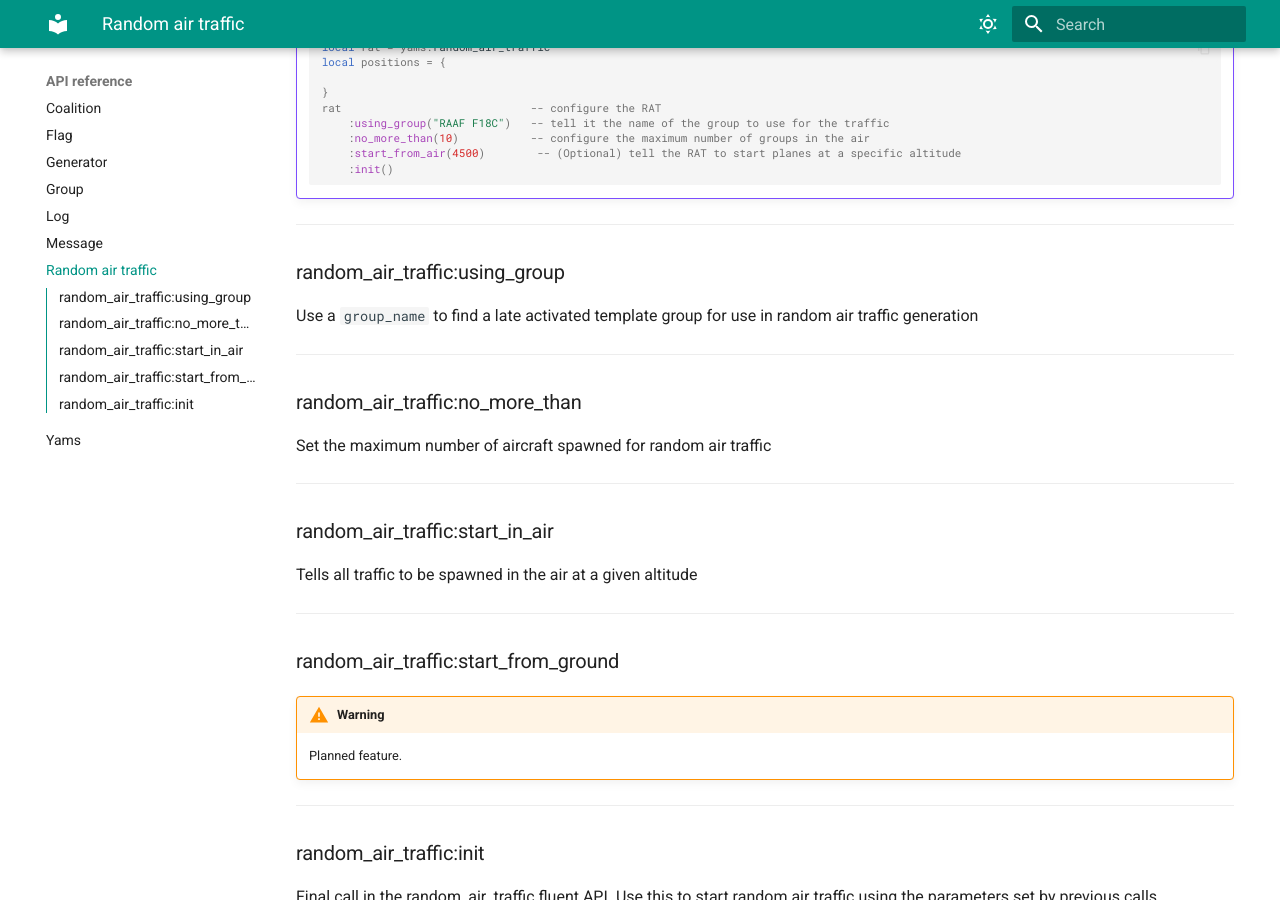
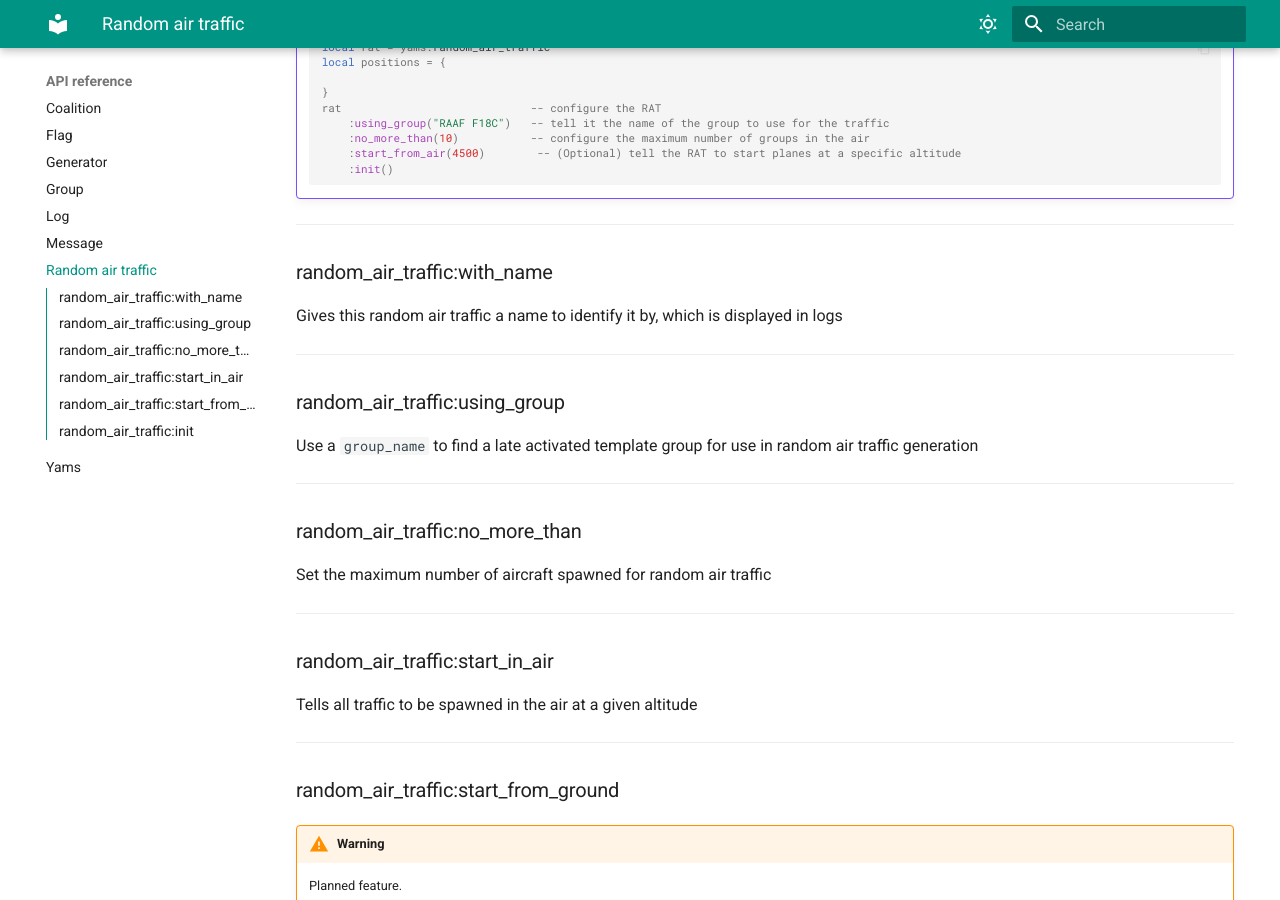
Before and after one commit to seska451/yams, an MkDocs documentation site: the page built from docs/API-reference/random_air_traffic.md, in a window 1280 px wide and 900 px high, scrolled down 509 px. Built offline with MkDocs 1.6.1 and Material for MkDocs 9.7.7, drawn with Linux system fonts in a browser that asks for light colours.

Commit message:
RAT basics are in

````diff
--- a/docs/API-reference/random_air_traffic.md
+++ b/docs/API-reference/random_air_traffic.md
@@ -19,6 +19,12 @@ For best results, set the template group to **late activation** to supress it fr
         :start_from_air(4500)        -- (Optional) tell the RAT to start planes at a specific altitude
         :init()
     ```
+
+***
+
+### random_air_traffic:with_name
+
+Gives this random air traffic a name to identify it by, which is displayed in logs
 
 ***
 
````
Also changed, not shown: docs/API-reference/group.md (+6 -0 lines), 1 other file.
